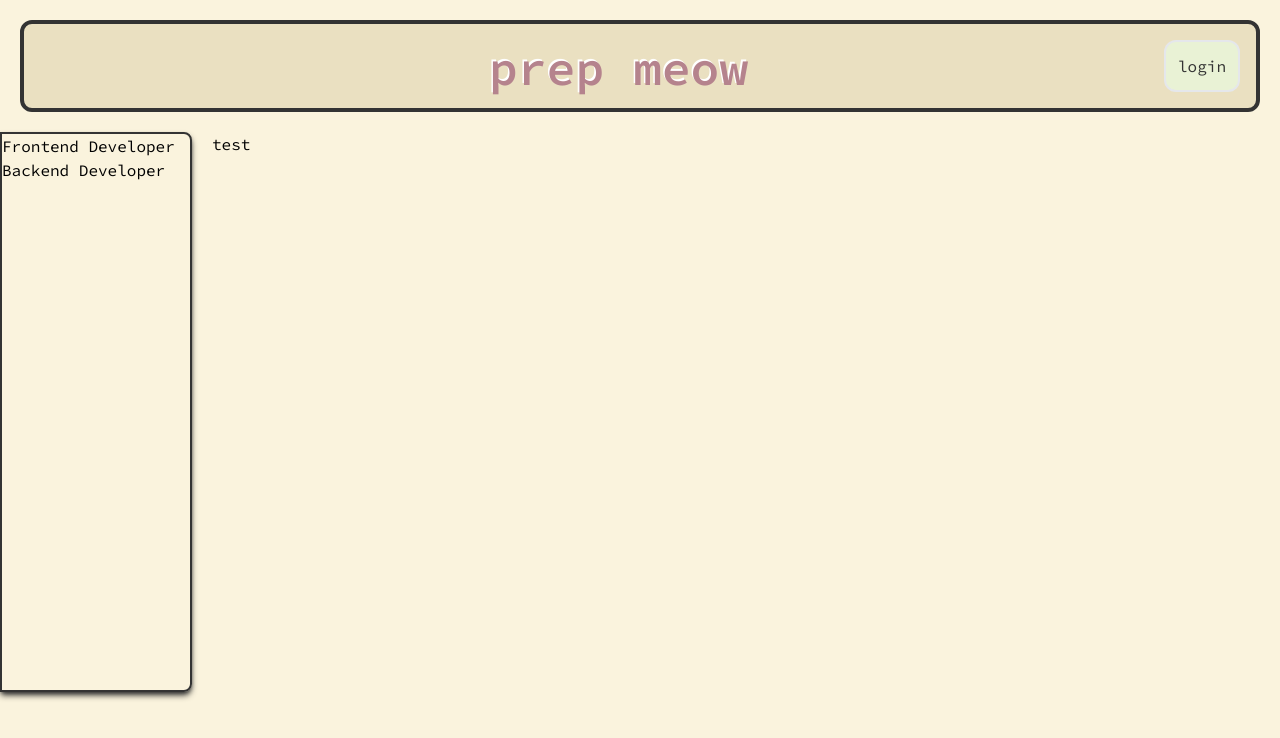
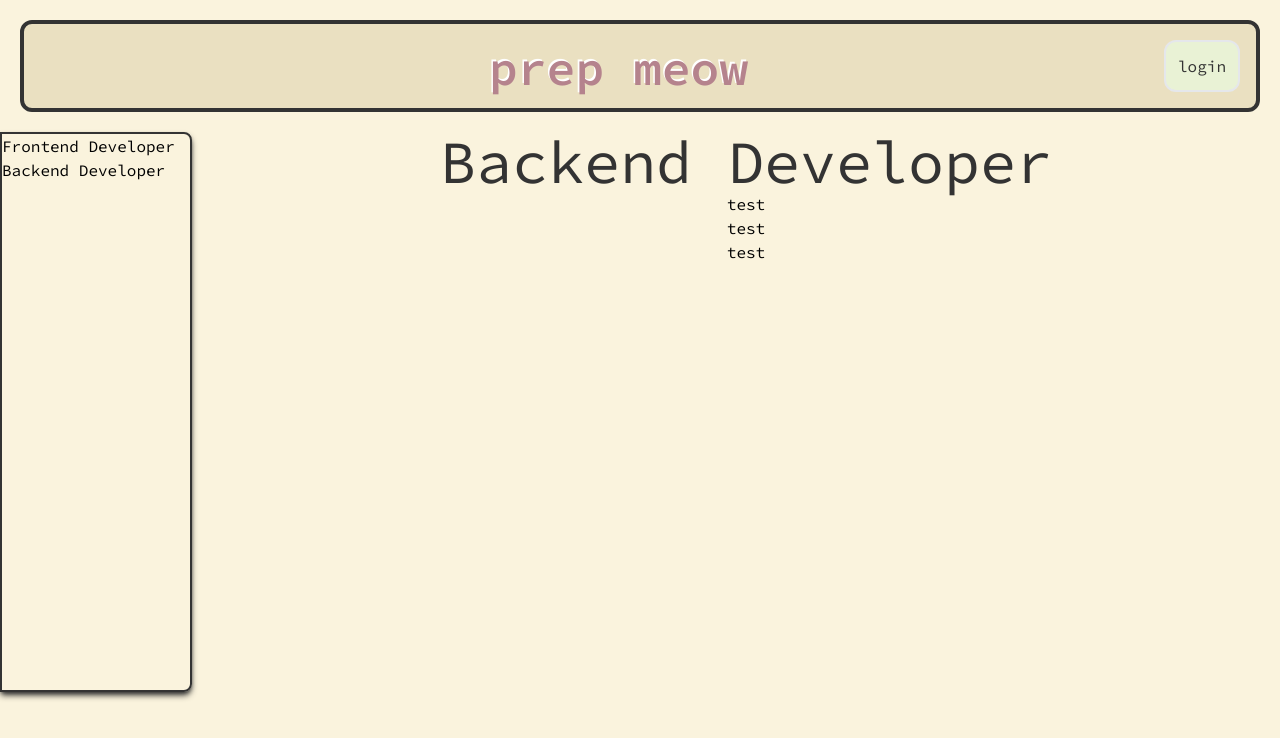
Before and after one commit to nystera/prep-meow, a SvelteKit app: page /flash/backend-developer in a window 1280 px wide. Shown: the top 738 px of the page. Built offline with nearby package versions, Linux system fonts and the light colour scheme; some icons are missing.

Commit message:
some new stuffs

```diff
--- a/src/lib/components/SidebarMobile.svelte
+++ b/src/lib/components/SidebarMobile.svelte
@@ -21,7 +21,6 @@
   }
 
   onMount(() => {
-    console.log('route is', $page.route);
     window.addEventListener('keydown', closeOnEscape);
     return () => {
       window.removeEventListener('keydown', closeOnEscape);
--- a/src/lib/utils/index.ts
+++ b/src/lib/utils/index.ts
@@ -40,3 +40,10 @@ export function trapFocus(node: HTMLElement) {
     }
   };
 }
+
+export function slugToTitle(slug: string) {
+  return slug
+    .split('-')
+    .map((word) => word[0].toUpperCase() + word.slice(1))
+    .join(' ');
+}
--- a/src/routes/+layout.svelte
+++ b/src/routes/+layout.svelte
@@ -89,9 +89,8 @@
       {/if}
     {/each}
   </nav>
-  <div class="">
-    <slot />
-  </div>
+
+  <slot />
 </div>
 
 <SidebarMobile bind:show={isSidebarMobileOpened} />
--- /dev/null
+++ b/src/routes/api/flash/+server.ts
@@ -0,0 +1,23 @@
+import { json } from '@sveltejs/kit';
+
+export interface Flash {
+  id: number;
+  title: string;
+}
+
+export function GET() {
+  return json([
+    {
+      id: 1,
+      title: 'Flash 1'
+    },
+    {
+      id: 2,
+      title: 'Flash 2'
+    },
+    {
+      id: 3,
+      title: 'Flash 3'
+    }
+  ]);
+}
--- a/src/routes/flash/[slug]/+page.svelte
+++ b/src/routes/flash/[slug]/+page.svelte
@@ -1,7 +1,13 @@
 <script lang="ts">
   import FlashCard from '$lib/components/FlashCard.svelte';
+  export let data;
 </script>
 
-<div class="flex">
-  <FlashCard />
+<div class="flex flex-col items-center w-full">
+  <h1 class="text-primary text-4xl tablet:4xl desktop:text-6xl">
+    {data.title}
+  </h1>
+  {#each data.cards as card}
+    <FlashCard />
+  {/each}
 </div>
--- /dev/null
+++ b/src/routes/flash/[slug]/+page.ts
@@ -0,0 +1,10 @@
+import { slugToTitle } from '$lib/utils/index.js';
+import type { Flash } from '../../api/flash/+server.js';
+
+export async function load({ params, fetch }) {
+  const cards: Flash[] = await fetch('/api/flash').then((r) => r.json());
+  return {
+    title: slugToTitle(params.slug),
+    cards
+  };
+}
```
